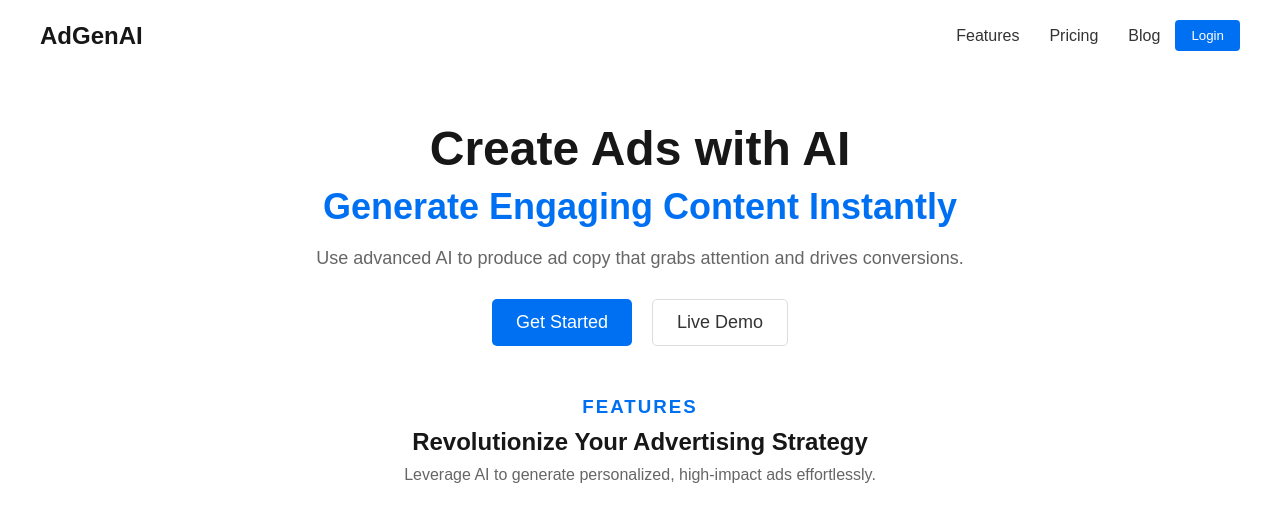
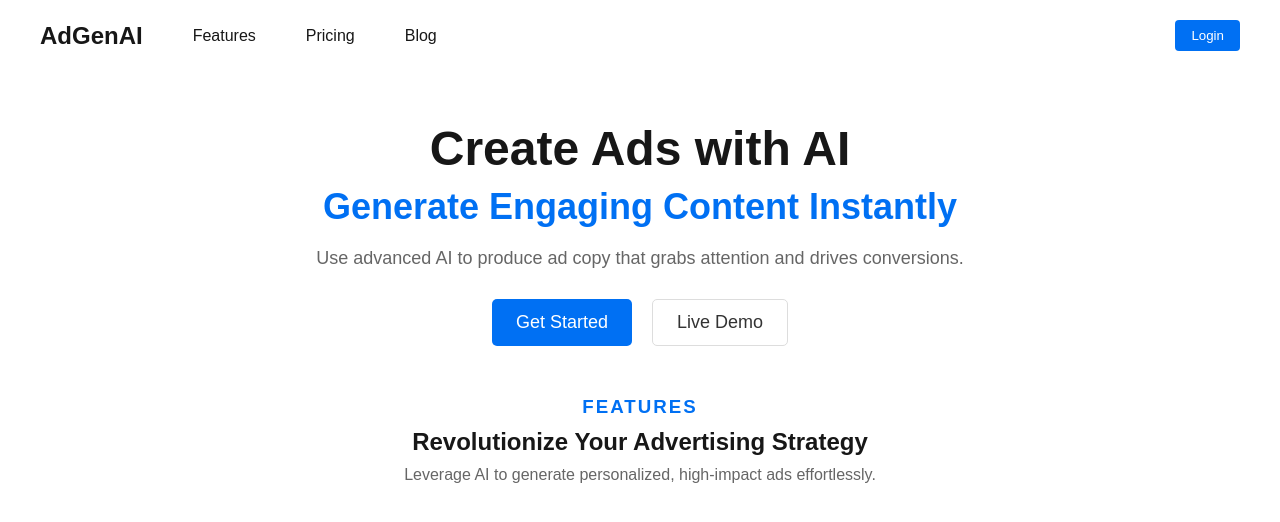
Before and after one commit to Priyanshu1129/AdvertisementGenerator, a Next.js app: page / in a window 1280 px wide. Shown: the top 522 px of the page. Built offline with nearby package versions, Linux system fonts and the light colour scheme; no server answers.

Commit message:
header fixed

```diff
--- a/src/app/page.js
+++ b/src/app/page.js
@@ -28,7 +28,7 @@ export default function HomePage() {
   // If user is signed in, show the welcome message and credit points
   if (isSignedIn) {
     return (
-      <AuthenticatedLandingPage />
+      <AuthenticatedLandingPage creditPoints={creditPoints} />
     );
   }
 
--- a/src/components/authenticatedLandingPage.jsx
+++ b/src/components/authenticatedLandingPage.jsx
@@ -1,13 +1,11 @@
 "use client";
-
-import { UserButton } from "@clerk/nextjs";
 import Header from "./header";
 
-export default function AuthenticatedLandingPage() {
+export default function AuthenticatedLandingPage({ creditPoints }) {
   return (
     <div className="landing-page">
       {/* Header */}
-      <Header isAuthenticated={true} />
+      <Header isAuthenticated={true} creditPoints={creditPoints} />
 
       {/* Hero Section */}
       <main className="hero">
--- a/src/components/header.jsx
+++ b/src/components/header.jsx
@@ -1,17 +1,35 @@
 "use client";
-
 import { SignInButton, UserButton } from "@clerk/nextjs";
 
-export default function Header({ isAuthenticated }) {
+export default function Header({ isAuthenticated, creditPoints }) {
   return (
     <header className="header">
-      <div className="logo">AdGenAI</div>
-      <nav style={{ display: "flex", alignItems: "center" }}>
+      <div
+        style={{
+          display: "flex",
+          alignItems: "center",
+          gap: "50px",
+        }}
+      >
+        <div className="logo">AdGenAI</div>
         <a href="#features">Features</a>
         <a href="#pricing">Pricing</a>
         <a href="#blog">Blog</a>
+      </div>
+      <nav
+        style={{
+          display: "flex",
+          alignItems: "center",
+          justifyContent: "space-between",
+        }}
+      >
         {isAuthenticated ? (
-          <UserButton />
+          <div style={{ display: "flex", alignItems: "center", gap: "50px" }}>
+            <div className="credit-points">
+              <span className="coin-icon">💰</span> {creditPoints} Coins
+            </div>
+            <UserButton />
+          </div>
         ) : (
           <SignInButton mode="modal">
             <button className="login-button">Login</button>
```
